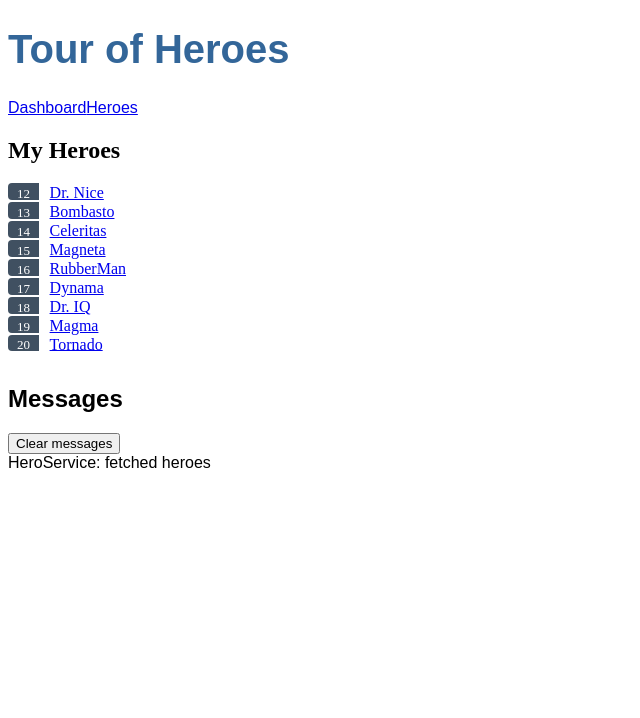
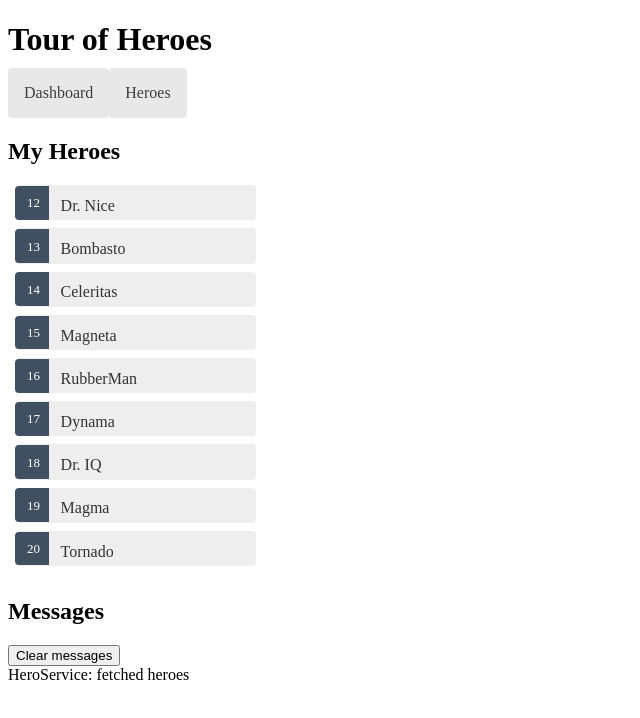
Before and after one commit to eathom91/angular-tour-of-heroes, an Angular app: page /heroes in a window 1280 px wide. Shown: the top 718 px of the page, without its empty margins (0-640 px from the left). Built offline with nearby package versions, Linux system fonts and the light colour scheme.

Commit message:
Finished navigation

```diff
--- a/src/app/app.component.css
+++ b/src/app/app.component.css
@@ -1,50 +1,21 @@
-/* Application-wide Styles */
+/* AppComponent's private CSS styles */
 h1 {
-  color: #369;
-  font-family: Arial, Helvetica, sans-serif;
-  font-size: 250%;
+  margin-bottom: 0;
+}
+nav a {
+  padding: 1rem;
+  text-decoration: none;
+  margin-top: 10px;
+  display: inline-block;
+  background-color: #e8e8e8;
+  color: #3d3d3d;
+  border-radius: 4px;
 }
 
-h2, h3 {
-  color: #444;
-  font-family: Arial, Helvetica, sans-serif;
-  font-weight: lighter;
+nav a:hover {
+  color: white;
+  background-color: #42545C;
 }
-
-body {
-  margin: 2em;
+nav a.active {
+  background-color: black;
 }
-
-body, input[type="text"], button {
-  color: #333;
-  font-family: Cambria, Georgia, serif;
-}
-
-button {
-  background-color: #eee;
-  border: none;
-  border-radius: 4px;
-  cursor: pointer;
-  color: black;
-  font-size: 1.2rem;
-  padding: 1rem;
-  margin-right: 1rem;
-  margin-bottom: 1rem;
-  margin-top: 1rem;
-}
-
-button:hover {
-  background-color: black;
-  color: white;
-}
-
-button:disabled {
-  background-color: #eee;
-  color: #aaa;
-  cursor: auto;
-}
-
-/* everywhere else */
-* {
-  font-family: Arial, Helvetica, sans-serif;
-}
--- a/src/app/app.component.html
+++ b/src/app/app.component.html
@@ -1,4 +1,3 @@
-<!--{{ }} double curly braces are angular's interpolation binding syntax. -->
 <h1>{{title}}</h1>
 <nav>
   <a routerLink="/dashboard">Dashboard</a>
--- a/src/app/hero-detail/hero-detail.component.css
+++ b/src/app/hero-detail/hero-detail.component.css
@@ -0,0 +1,24 @@
+/* HeroDetailComponent's private CSS styles */
+label {
+  color: #435960;
+  font-weight: bold;
+}
+input {
+  font-size: 1em;
+  padding: .5rem;
+}
+button {
+  margin-top: 20px;
+  background-color: #eee;
+  padding: 1rem;
+  border-radius: 4px;
+  font-size: 1rem;
+}
+button:hover {
+  background-color: #cfd8dc;
+}
+button:disabled {
+  background-color: #eee;
+  color: #ccc;
+  cursor: auto;
+}
--- a/src/app/hero-detail/hero-detail.component.html
+++ b/src/app/hero-detail/hero-detail.component.html
@@ -7,4 +7,5 @@
     <input id="name" [(ngModel)]="hero.name"
            placeholder="name">
   </div>
+  <button type="button" (click)="goBack()">go back</button>
 </div>
--- a/src/app/hero-detail/hero-detail.component.ts
+++ b/src/app/hero-detail/hero-detail.component.ts
@@ -1,5 +1,8 @@
 import {Component, Input, OnInit} from '@angular/core';
 import { Hero} from "../hero";
+import {ActivatedRoute} from "@angular/router";
+import {Location} from "@angular/common";
+import {HeroService} from "../hero.service";
 
 @Component({
   selector: 'app-hero-detail',
@@ -9,9 +12,24 @@ import { Hero} from "../hero";
 export class HeroDetailComponent implements OnInit {
   @Input() hero?: Hero
 
-  constructor() { }
+  constructor(
+    private route: ActivatedRoute,
+    private heroService: HeroService,
+    private location: Location
+  ) { }
 
   ngOnInit(): void {
+    this.getHero();
+  }
+
+  getHero(): void {
+    const id = Number(this.route.snapshot.paramMap.get('id'));
+    this.heroService.getHero(id)
+      .subscribe(hero => this.hero = hero);
+  }
+
+  goBack(): void {
+    this.location.back();
   }
 
 }
--- a/src/app/hero.service.ts
+++ b/src/app/hero.service.ts
@@ -13,5 +13,10 @@ export class HeroService {
     this.messageService.add('HeroService: fetched heroes');
     return heroes;
   }
+  getHero(id: number): Observable<Hero>{
+    const hero = HEROES.find(h => h.id === id)!;
+    this.messageService.add(`HeroService: fetched hero id=${id}`);
+    return of(hero);
+  }
   constructor(private messageService: MessageService) { }
 }
--- a/src/app/heroes/heroes.component.css
+++ b/src/app/heroes/heroes.component.css
@@ -5,62 +5,50 @@
   padding: 0;
   width: 15em;
 }
-
 .heroes li {
-  display: flex;
+  position: relative;
+  cursor: pointer;
 }
 
-.heroes button {
-  flex: 1;
-  cursor: pointer;
-  position: relative;
-  left: 0;
-  background-color: #EEE;
-  margin: .5em;
-  padding: 0;
-  border-radius: 4px;
-  display: flex;
-  align-items: stretch;
-  height: 1.8em;
-}
-
-.heroes button:hover {
-  color: #2c3a41;
-  background-color: #e6e6e6;
+.heroes li:hover {
   left: .1em;
 }
 
-.heroes button:active {
+.heroes a {
+  color: #333;
+  text-decoration: none;
+  background-color: #EEE;
+  margin: .5em;
+  padding: .3em 0;
+  height: 1.6em;
+  border-radius: 4px;
+  display: block;
+  width: 100%;
+}
+
+.heroes a:hover {
+  color: #2c3a41;
+  background-color: #e6e6e6;
+}
+
+.heroes a:active {
   background-color: #525252;
   color: #fafafa;
-}
-
-.heroes button.selected {
-  background-color: black;
-  color: white;
-}
-
-.heroes button.selected:hover {
-  background-color: #505050;
-  color: white;
-}
-
-.heroes button.selected:active {
-  background-color: black;
-  color: white;
 }
 
 .heroes .badge {
   display: inline-block;
   font-size: small;
   color: white;
-  padding: 0.3em 0.7em 0 0.7em;
+  padding: 0.8em 0.7em 0 0.7em;
   background-color: #405061;
   line-height: 1em;
+  position: relative;
+  left: -1px;
+  top: -4px;
+  height: 1.8em;
+  min-width: 16px;
+  text-align: right;
   margin-right: .8em;
   border-radius: 4px 0 0 4px;
 }
-
-.heroes .name {
-  align-self: center;
-}
```
